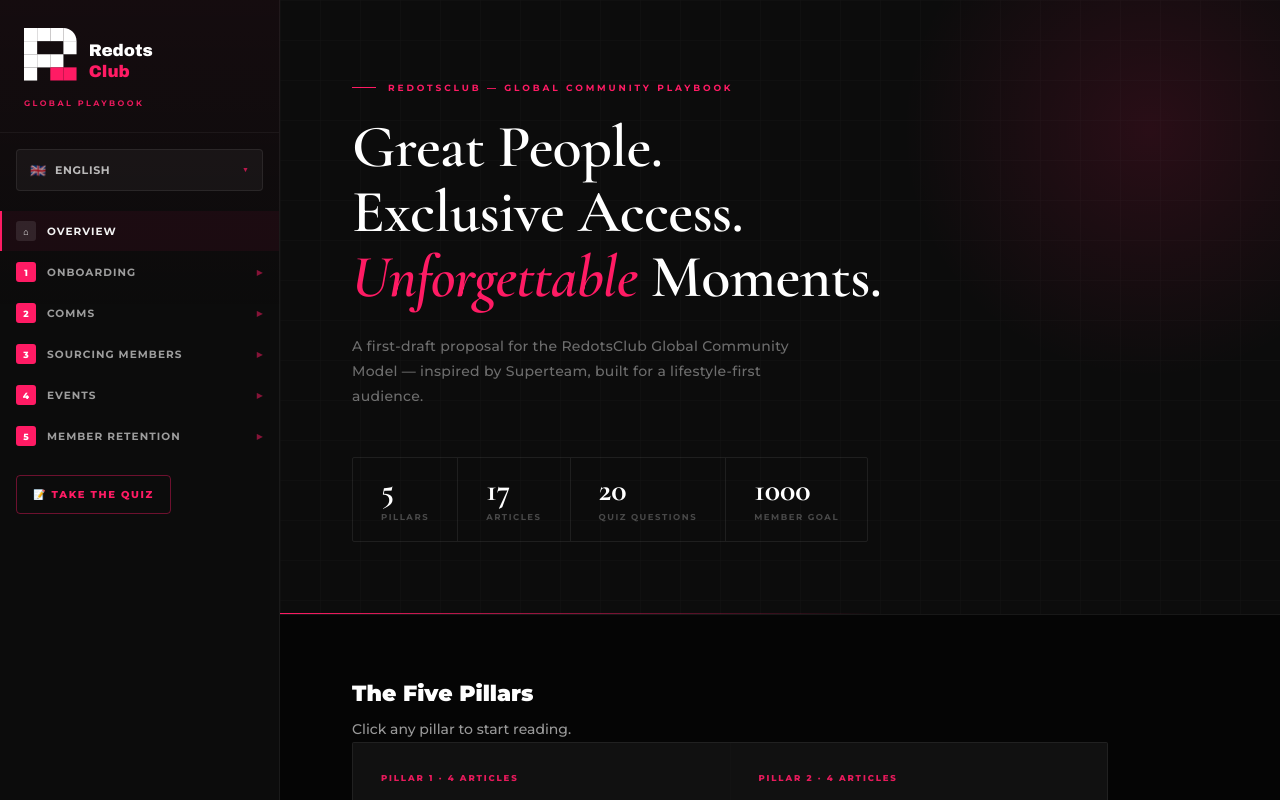
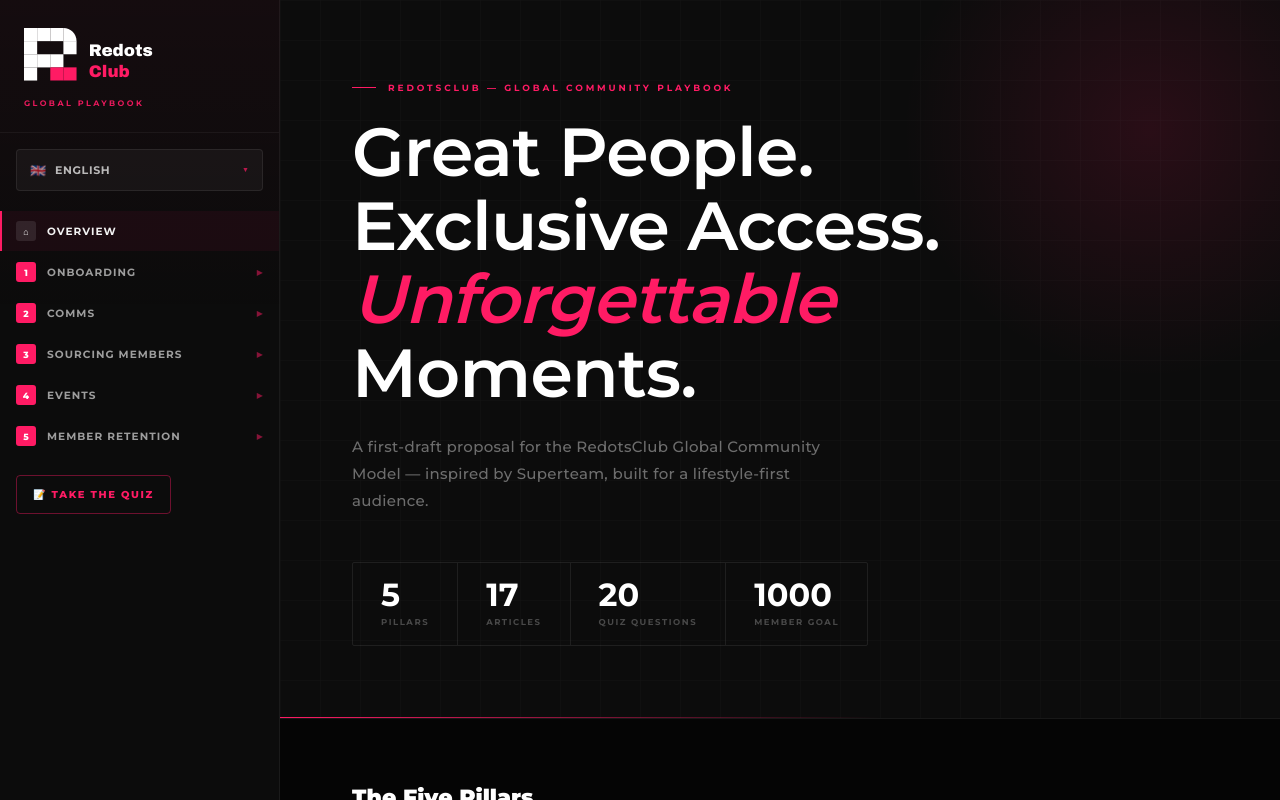
Before and after one commit to mrcigarros/redotsclub-playbook, a Next.js app: page / in a window 1280 px wide. Shown: the top 800 px of the page. Built offline with nearby package versions, Linux system fonts and the light colour scheme.

Commit message:
Fix typography: Montserrat only, larger sizes

```diff
--- a/styles/globals.css
+++ b/styles/globals.css
@@ -1,4 +1,4 @@
-@import url('https://fonts.googleapis.com/css2?family=Cormorant+Garamond:ital,wght@0,400;0,500;0,600;0,700;1,400;1,600&family=Montserrat:wght@400;500;600;700;800;900&display=swap');
+@import url('https://fonts.googleapis.com/css2?family=Montserrat:wght@400;500;600;700;800;900&display=swap');
 
 :root {
   --pink:        #FF1B64;
@@ -18,7 +18,7 @@
   --gray-600:    #444444;
   --gray-700:    #2A2A2A;
   --sidebar-w:   280px;
-  --font-display:'Cormorant Garamond', Georgia, serif;
+  --font-display:'Montserrat', sans-serif;
   --font:        'Montserrat', sans-serif;
   --transition:  all 0.25s cubic-bezier(0.4, 0, 0.2, 1);
 }
@@ -391,7 +391,7 @@
 
 .hero h1 {
   font-family: var(--font-display);
-  font-size: 60px;
+  font-size: 68px;
   font-weight: 600;
   color: var(--white);
   line-height: 1.08;
@@ -412,7 +412,7 @@
 }
 
 .hero-sub {
-  font-size: 14px;
+  font-size: 15px;
   color: rgba(255,255,255,0.4);
   max-width: 480px;
   line-height: 1.8;
@@ -476,7 +476,7 @@
 
 .welcome-section-title {
   font-family: var(--font-display);
-  font-size: 36px;
+  font-size: 42px;
   font-weight: 600;
   color: var(--white);
   margin-bottom: 48px;
@@ -644,7 +644,7 @@
 
 .article-content h1 {
   font-family: var(--font-display);
-  font-size: 40px;
+  font-size: 46px;
   font-weight: 600;
   color: var(--white);
   line-height: 1.15;
@@ -674,7 +674,7 @@
 }
 
 .article-content p {
-  font-size: 15px;
+  font-size: 16px;
   line-height: 1.85;
   color: rgba(255,255,255,0.6);
   margin-bottom: 16px;
@@ -706,7 +706,7 @@
   border-left: 2px solid var(--pink);
   padding: 16px 20px;
   margin: 20px 0;
-  font-size: 14px;
+  font-size: 15px;
   color: rgba(255,255,255,0.5);
   font-weight: 400;
   line-height: 1.75;
@@ -881,7 +881,7 @@
   border: 1px solid rgba(255,255,255,0.08);
   border-radius: 2px;
   font-family: var(--font);
-  font-size: 14px;
+  font-size: 15px;
   line-height: 1.7;
   color: rgba(255,255,255,0.75);
   background: rgba(255,255,255,0.03);
@@ -991,7 +991,7 @@
   border: 1px solid rgba(255,255,255,0.08);
   border-radius: 2px;
   font-family: var(--font);
-  font-size: 14px;
+  font-size: 15px;
   color: rgba(255,255,255,0.8);
   background: rgba(255,255,255,0.03);
   outline: none;
@@ -1060,7 +1060,7 @@
 }
 
 .score-screen p {
-  font-size: 14px;
+  font-size: 15px;
   color: rgba(255,255,255,0.35);
   max-width: 400px;
   margin: 0 auto 32px;
@@ -1094,7 +1094,7 @@
   border: none;
   border-radius: 2px;
   width: 36px; height: 36px;
-  font-size: 15px;
+  font-size: 16px;
   cursor: pointer;
   align-items: center;
   justify-content: center;
```
